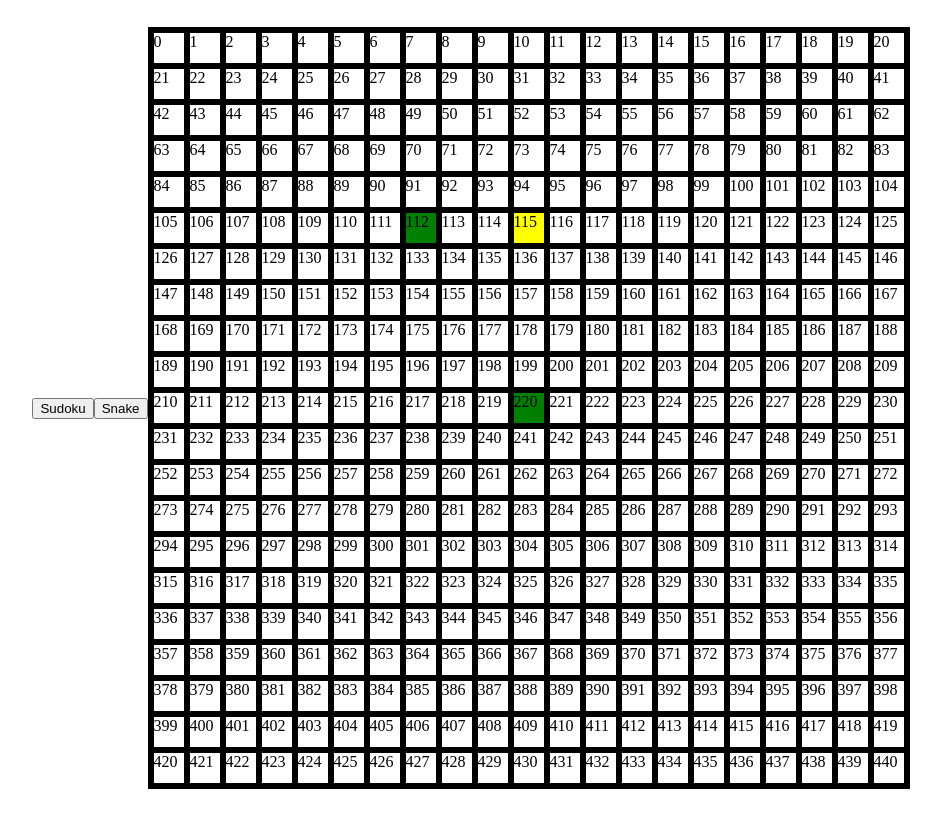
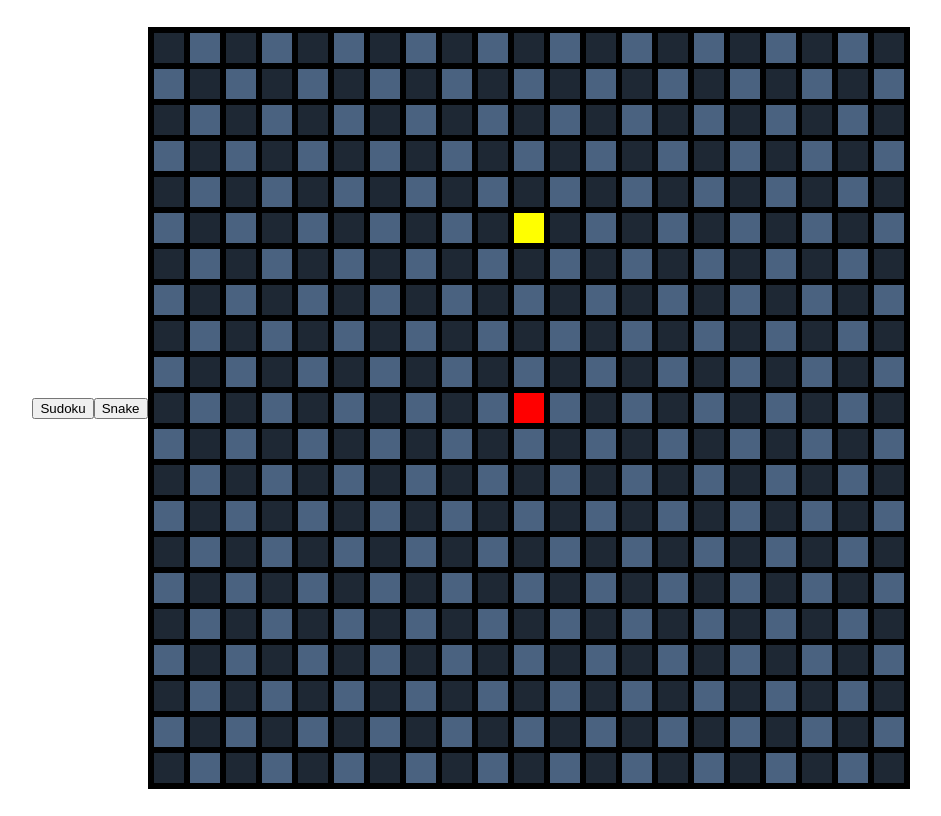
Before and after one commit to BenDMaryland/Sudoku, a React (Create React App) app: page /snake in a window 1280 px wide. Shown: the whole page, without its empty margins (177-1118 px from the left). Built offline with nearby package versions, Linux system fonts and the light colour scheme.

Commit message:
deploy??

```diff
--- a/src/components/snake/Snake.js
+++ b/src/components/snake/Snake.js
@@ -10,8 +10,8 @@ function Snake() {
   const gridSize = 441
   const columnSize = Math.sqrt(gridSize)
   const startingpos = Math.floor(gridSize / 2)
-  const [player, setplayer] = useState(112)
-  const [playerFollower, setplayerFollower] = useState([112, 112, 112, 112])
+  const [player, setplayer] = useState(startingpos)
+  const [playerFollower, setplayerFollower] = useState([startingpos, startingpos, startingpos, startingpos])
   const [snakeGrid, setsnakeGrid] = useState([...Array(gridSize).keys()])
   const [lastKey, setLastKey] = useState()
   const [CurrentMover, setCurrentMover] = useState(false)
@@ -28,11 +28,6 @@ function Snake() {
   }
 
 
-
-
-
-
-
   // This  checks for user inout
   useEffect(() => {
     document.addEventListener('keydown', movePlayer);
@@ -46,12 +41,10 @@ function Snake() {
 
     if (0 > player || player > gridSize - 1) { playerDeath(1) }
     if (player % columnSize === 0 && lastKey === 68) { playerDeath(2) }
-    if ((player - columnSize) % columnSize === 0 && lastKey === 65) { playerDeath(3) }
+    if ((player - columnSize+1) % columnSize === 0 && lastKey === 65) { playerDeath(3) }
     if (playerFollower.includes(player)) { playerDeath(4) }
     if (player === snakeFood) { foodHandler() }
   }, [player]);
-
-
 
 
   // moved the rest of the snake
--- a/src/components/snake/SnakeCell.js
+++ b/src/components/snake/SnakeCell.js
@@ -12,10 +12,11 @@ function SnakeCell({ cellNumber, player, playerFollower, snakeFood }) {
   useEffect(() => {
 
 
-    if (player === cellNumber || playerFollower.includes(cellNumber)) { setplayerTile("green") }
+    if (player === cellNumber) { setplayerTile("red") }
+    else if (playerFollower.includes(cellNumber)) { setplayerTile("green") }
     else if (cellNumber === snakeFood) { setplayerTile("yellow") }
-    else { setplayerTile("white") }
-
+    else if (cellNumber %2 ===0){ setplayerTile("#1e2834") }
+    else { setplayerTile("#4a6280") }
 
 
 
@@ -34,7 +35,7 @@ function SnakeCell({ cellNumber, player, playerFollower, snakeFood }) {
   }
 
   return (
-    <div style={cellStyle}>{cellNumber} </div>
+    <div style={cellStyle}> </div>
   )
 }
 
```
Also changed, not shown: package.json (+5 -2 lines).
